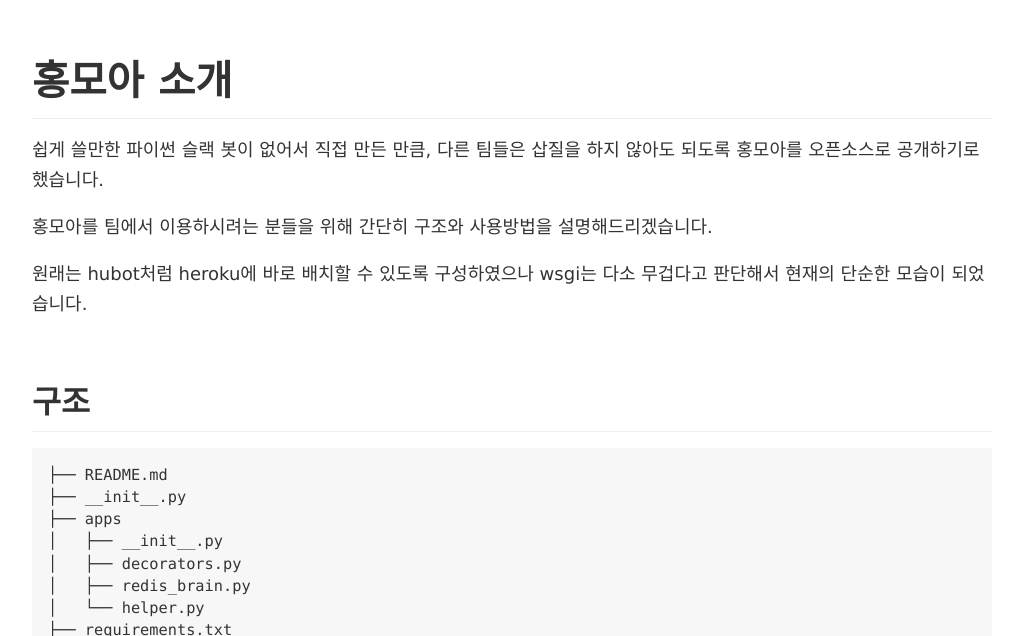
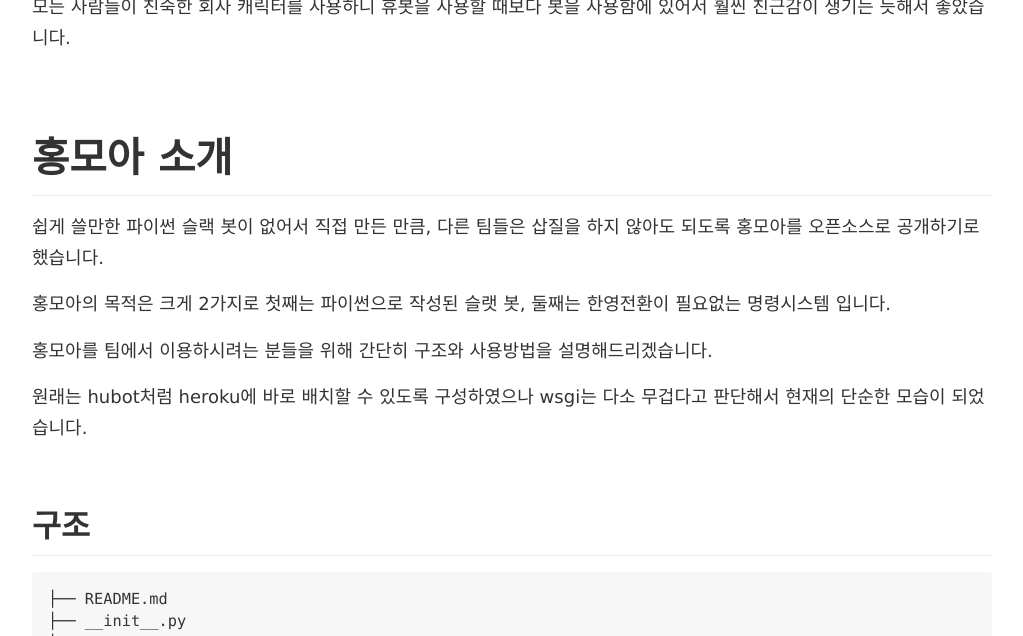
Before and after one commit to kjisoo/buzzni.github.com, a Jekyll site: the page built from _posts/2015-04-25-hongmoa-slack-bot.md, in a window 1280 px wide and 900 px high, scrolled down 2997 px, cut to the strip 264-900 px from the top of the window. Shown: the whole strip, without its empty margins (128-1151 px from the left). Built offline with Jekyll 4.4.1, drawn with Linux system fonts in a browser that asks for light colours; nearby versions of some CDN libraries.

Commit message:
글 내용 보완

```diff
--- a/_posts/2015-04-25-hongmoa-slack-bot.md
+++ b/_posts/2015-04-25-hongmoa-slack-bot.md
@@ -69,10 +69,14 @@
 
 ![홍모아 모음](http://img.buzzni.com/z/K/c/zKcE0Occ0C)
 
+모든 사람들이 친숙한 회사 캐릭터를 사용하니 휴봇을 사용할 때보다 봇을 사용함에 있어서 훨씬 친근감이 생기는 듯해서 좋았습니다.
+
 
 # 홍모아 소개
 
 쉽게 쓸만한 파이썬 슬랙 봇이 없어서 직접 만든 만큼, 다른 팀들은 삽질을 하지 않아도 되도록 홍모아를 오픈소스로 공개하기로 했습니다.
+
+홍모아의 목적은 크게 2가지로 첫째는 파이썬으로 작성된 슬랫 봇, 둘째는 한영전환이 필요없는 명령시스템 입니다.
 
 홍모아를 팀에서 이용하시려는 분들을 위해 간단히 구조와 사용방법을 설명해드리겠습니다.
 
```
